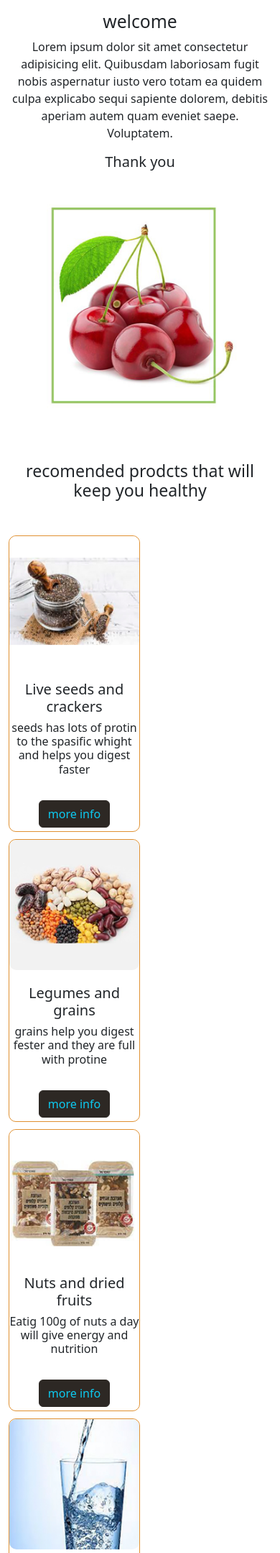
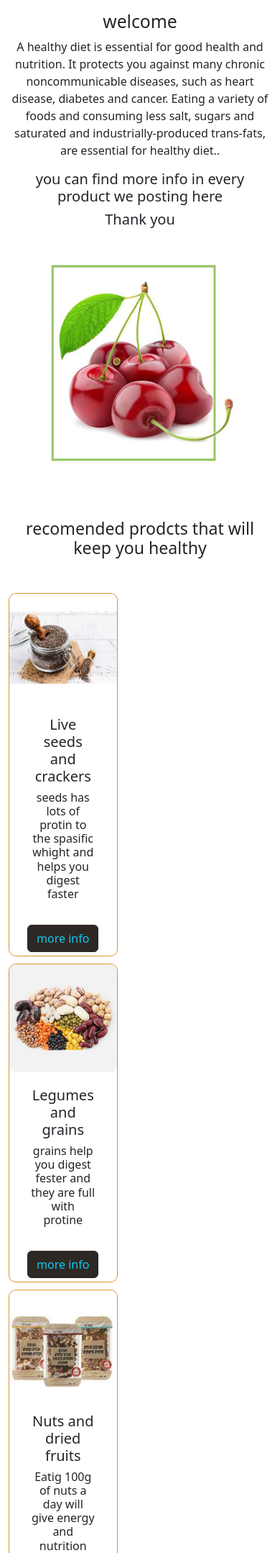
Before and after one commit to nirayal/WEB_Proj, a PHP site: page /Healthy_Food.htm in a window 390 px wide. Shown: the part 167-2325 px from the top of the page at 72% size. Run offline with PHP 8.4, Linux system fonts and the light colour scheme.

Commit message:
welcome and text

```diff
--- a/Healthy_Food.htm
+++ b/Healthy_Food.htm
@@ -59,10 +59,14 @@
                 </div>
                 <div class="col align-self-center text-center">
                   <H2>welcome</H2>
-                  <P>Lorem ipsum dolor sit amet consectetur adipisicing elit.
-                    Quibusdam laboriosam fugit nobis aspernatur iusto vero totam ea
-                    quidem culpa explicabo sequi sapiente dolorem, debitis aperiam autem
-                    quam eveniet saepe. Voluptatem.</P>
+                  <P>A healthy diet is essential for good health and nutrition.
+                    It protects you against many chronic noncommunicable diseases,
+                    such as heart disease, diabetes and cancer. Eating a variety of
+                    foods and consuming less salt, sugars and saturated and
+                    industrially-produced trans-fats,
+                    are essential for healthy diet..</P>
+                  <H5>you can find more info in every product we posting here</H5>
+
                   <H5>Thank you</H5>
                 </div>
               </div>
@@ -71,8 +75,8 @@
                   <h3>recomended prodcts that will keep you healthy</h3>
                 </div>
               </div>
-              <div class="row">
-                <div class="col-sm ">
+              <div class="row product-row">
+                <div class="col-sm">
                   <div class="product-card">
                     <div class="product-image">
                       <img class="img-product" src="Pics/watercopy.jpg">
--- a/style.css
+++ b/style.css
@@ -125,9 +125,16 @@ body {
 /*Big smartphones [426px -> 600px]*/
   @media only screen and (max-width: 576px){
 	.row{flex-direction: column-reverse !important;}
-    .product-card{width: 50%;}
+    .product-row{
+        display: flex;
+        width: 45%;}
     .product-card{margin-top: 10px;}
     .banner{display: none !important;}
+    .product-info{
+        padding-left: 30px;
+        padding-right: 30px;
+    }
+
 
 
 
```
Also changed, not shown: Pics/healthfy-food-stamp.jfif (added).
